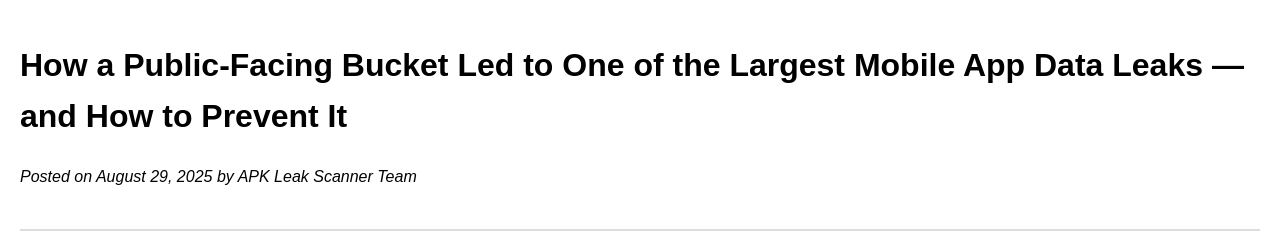
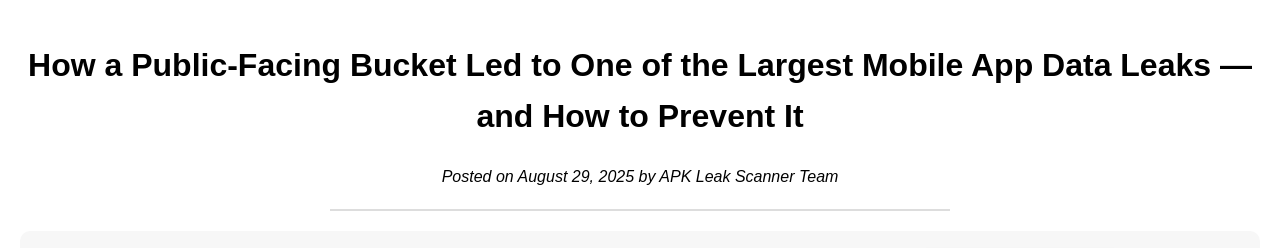
Before and after one commit to justinlplummer/freeOnlineApkLeakScanner.com, a plain HTML site: page index.html in a window 1280 px wide. Shown: the top 248 px of the page. Drawn offline with Linux system fonts and the light colour scheme; grey boxes are pictures that could not be loaded.

Commit message:
Update index.html

```diff
--- a/index.html
+++ b/index.html
@@ -26,9 +26,11 @@
 </head>
 <body>
 
-<h1>How a Public-Facing Bucket Led to One of the Largest Mobile App Data Leaks — and How to Prevent It</h1>
-<p><em>Posted on August 29, 2025 by APK Leak Scanner Team</em></p>
-<hr>
+<div style="text-align:center;">
+  <h1>How a Public-Facing Bucket Led to One of the Largest Mobile App Data Leaks — and How to Prevent It</h1>
+  <p><em>Posted on August 29, 2025 by APK Leak Scanner Team</em></p>
+  <hr style="margin: 20px auto; width:50%;"> <!-- optional: make the line shorter and centered -->
+</div>
 
 <!-- TL;DR Section -->
 <div style="display:flex; align-items:flex-start; gap:20px; margin:20px 0; background-color:#f7f7f7; padding:20px; border-radius:10px;">
```
